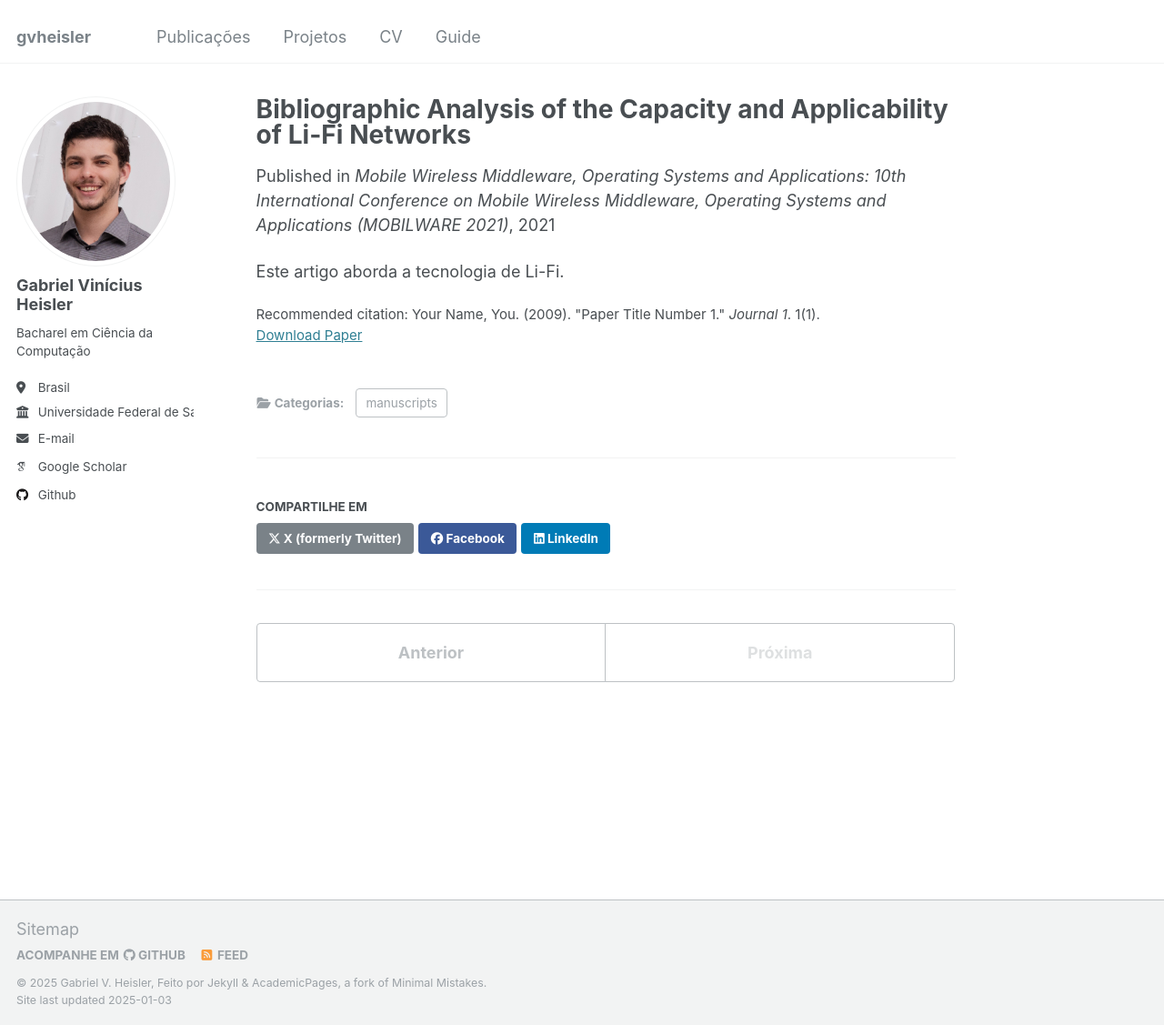
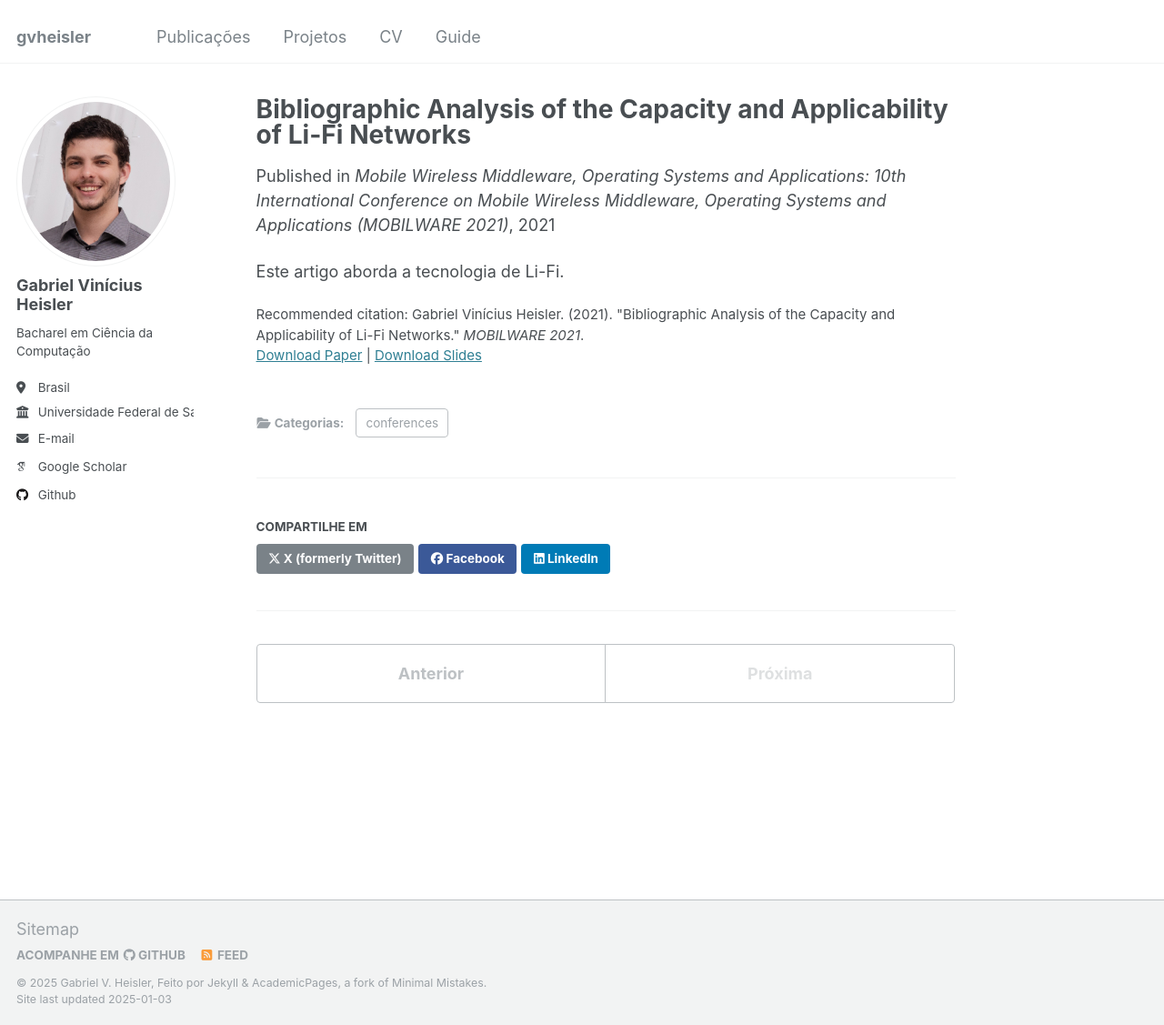
Before and after one commit to gvheisler/gvheisler.github.io, a Jekyll site: the page built from _publications/2022-08-06-bibliographic-analysis-lifi.md, in a window 1280 px wide and 1127 px high. Shown: the whole window at 91% size. Built offline with Jekyll 4.4.1, drawn with Linux system fonts in a browser that asks for light colours; some web fonts are replaced.

Commit message:
mudança nos tipos de publicações

```diff
--- a/_config.yml
+++ b/_config.yml
@@ -77,11 +77,11 @@
 # Publication Category - The following the list of publication categories and their headings
 publication_category:
   books:
-    title: 'Books'
+    title: 'Livros'
   manuscripts:
-    title: 'Journal Articles'
+    title: 'Artigos publicados em revistas'
   conferences:
-    title: 'Conference Papers'
+    title: 'Artigos publicados em conferências'
 
 # Site Settings
 teaser                   :  # filename of teaser fallback teaser image placed in /images/, .e.g. "500x300.png"
--- a/_publications/2022-08-06-bibliographic-analysis-lifi.md
+++ b/_publications/2022-08-06-bibliographic-analysis-lifi.md
@@ -1,14 +1,15 @@
 ---
 title: "Bibliographic Analysis of the Capacity and Applicability of Li-Fi Networks"
 collection: publications
-category: manuscripts
-permalink: /publication/bibliographic-analysis-lifi
-excerpt: 'Este artigo aborda a tecnologia Li-Fi'
+category: conferences
+permalink: /publication/bibliographic-analysis-lifi/
+excerpt: "Este artigo aborda a tecnologia Li-Fi"
 date: 2021-08-06
-venue: 'Mobile Wireless Middleware, Operating Systems and Applications: 10th International Conference on Mobile Wireless Middleware, Operating Systems and Applications (MOBILWARE 2021)'
-slidesurl: # 'http://academicpages.github.io/files/slides1.pdf'
-paperurl: 'http://gvheisler.github.io/files/papers/bibliographic-analysis-lifi.pdf'
-citation: 'Your Name, You. (2009). &quot;Paper Title Number 1.&quot; <i>Journal 1</i>. 1(1).'
+venue: "Mobile Wireless Middleware, Operating Systems and Applications: 10th International Conference on Mobile Wireless Middleware, Operating Systems and Applications (MOBILWARE 2021)"
+slidesurl: ""
+paperurl: "http://gvheisler.github.io/files/papers/bibliographic-analysis-lifi.pdf"
+citation: "Gabriel Vinícius Heisler. (2021). &quot;Bibliographic Analysis of the Capacity and Applicability of Li-Fi Networks.&quot; <i>MOBILWARE 2021</i>."
 ---
 
+
 Este artigo aborda a tecnologia de Li-Fi.
```
